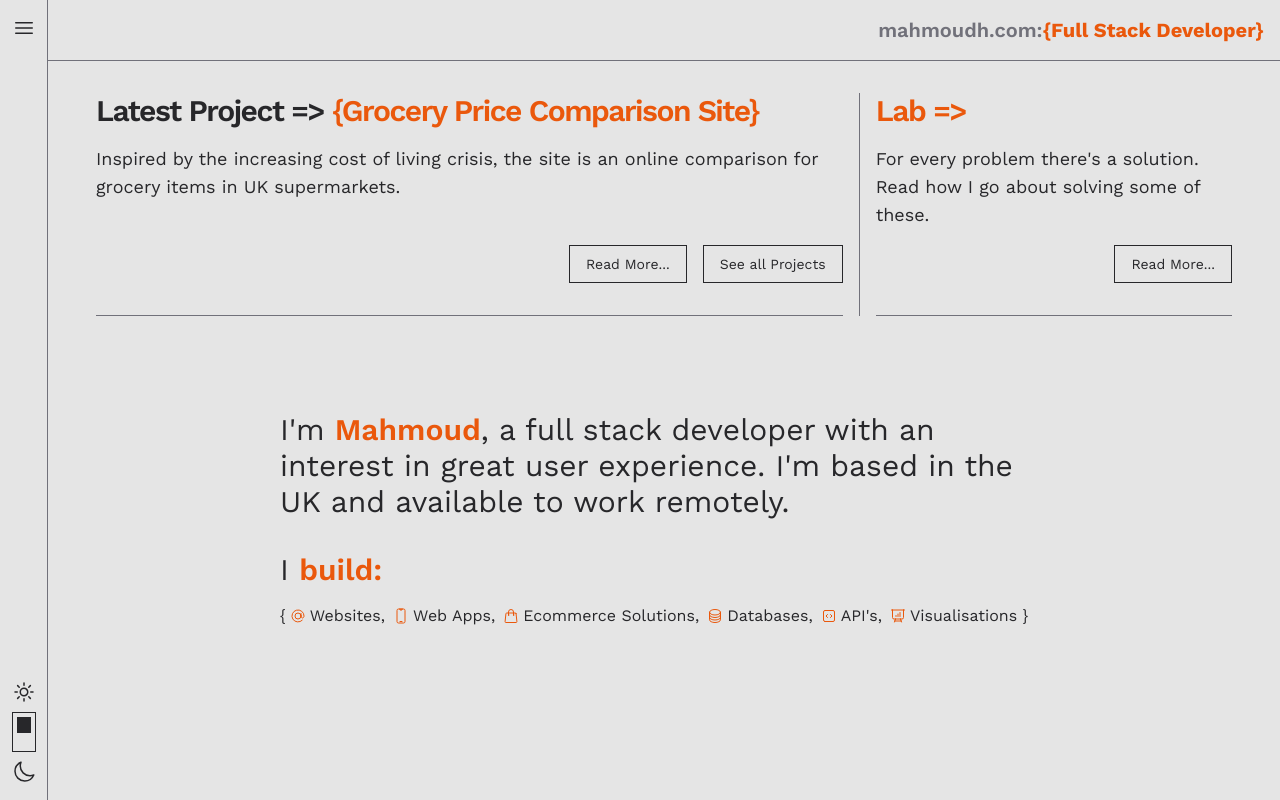
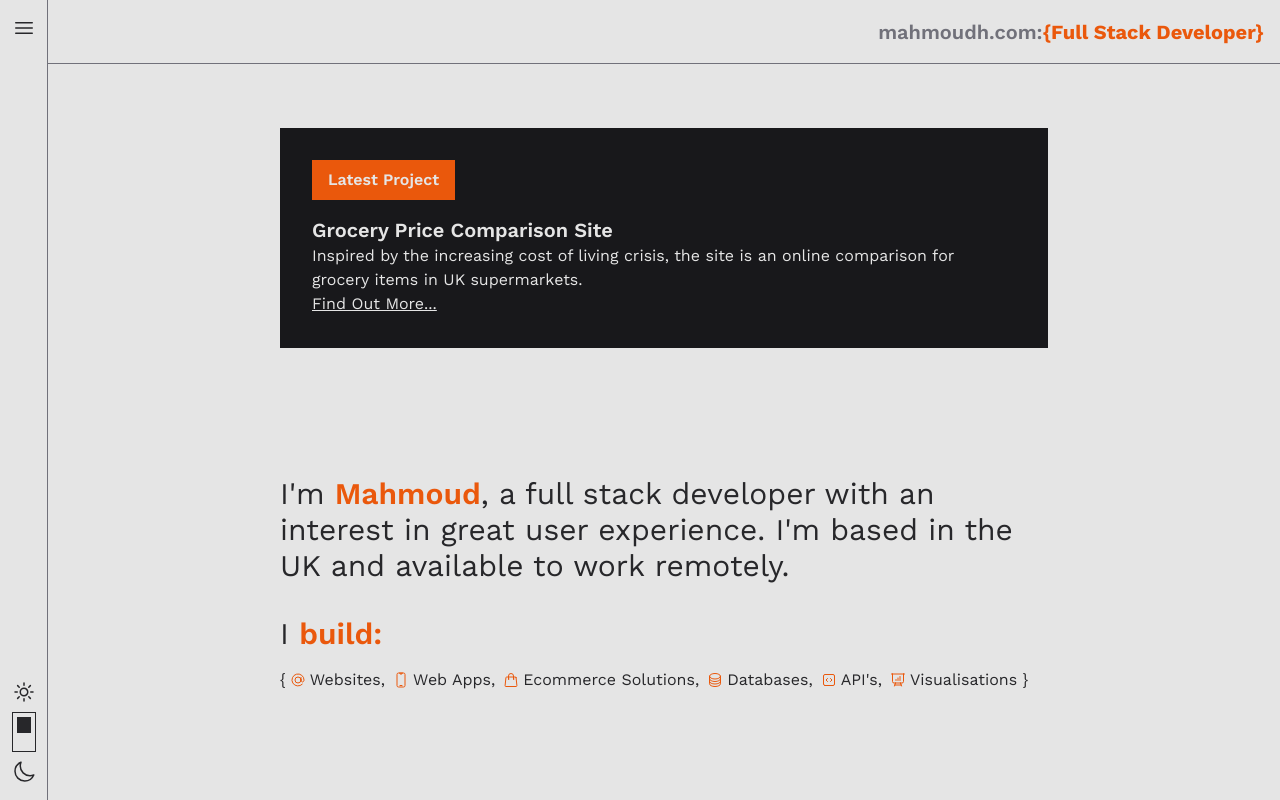
Before and after one commit to mahmoudh-web/portfolio, a Next.js app: page / in a window 1280 px wide. Built offline with nearby package versions, Linux system fonts and the light colour scheme.

Commit message:
removed lab section from nav and layout

```diff
--- a/components/Template.js
+++ b/components/Template.js
@@ -26,12 +26,11 @@ const Template = ({children}) => {
             <div
                 className="
                     flex flex-col
-                    h-full
                     overflow-y-auto overscroll-none
                     "
             >
                 <Header />
-                <div className="pl-20 pr-8 py-8 h-full">
+                <div className="pl-20 pr-8 py-8">
                     {children}
                 </div>
             </div>
--- /dev/null
+++ b/components/homePage/HeroBanner.js
@@ -0,0 +1,27 @@
+import Link from "next/link"
+
+const HeroBanner = () => {
+    return (
+        <div
+            className="
+                flex
+                w-full
+                p-8
+                justify-center
+            "
+        >
+                <div className="flex flex-col w-full items-start gap-4 max-w-screen-md bg-zinc-900 text-neutral-200 p-8">
+                    <h3 className="bg-orange-600 px-4 py-2 font-semibold w-max">Latest Project</h3>
+                    <div className="w-full">
+                        <p className="text-xl font-semibold">Grocery Price Comparison Site</p>
+                        <p className="shrink">Inspired by the increasing cost of living crisis, the site is an online comparison for grocery items in UK supermarkets.</p>
+                        <Link href='#'>
+                            <p className="cursor-pointer self-end hover:font-semibold underline">Find Out More...</p>
+                        </Link>
+                    </div>
+                </div>
+        </div>
+    )
+}
+
+export default HeroBanner
--- a/components/menuPages.js
+++ b/components/menuPages.js
@@ -1,15 +1,16 @@
 import {
     BeakerIcon,
     ChatBubbleLeftEllipsisIcon,
-    HomeIcon, InformationCircleIcon, RectangleStackIcon,
+    InformationCircleIcon,
+    RectangleStackIcon
 } from '@heroicons/react/24/outline'
 
 
 const pages = [
-    {
-        title: 'Lab',
-        icon: BeakerIcon,
-    },
+    // {
+    //     title: 'Lab',
+    //     icon: BeakerIcon,
+    // },
     {
         title: 'Projects',
         icon: RectangleStackIcon,
--- a/next.config.js
+++ b/next.config.js
@@ -3,6 +3,8 @@ const nextConfig = {
   reactStrictMode: true,
   swcMinify: true,
   images: {
+    // loader: 'cloudinary',
+    // path: `https://res.cloudinary.com/mahmoudh/image/upload/`,
     domains: [
       "res.cloudinary.com"
     ]
--- a/pages/index.js
+++ b/pages/index.js
@@ -14,6 +14,7 @@ import {
     CodeBracketSquareIcon,
     PresentationChartBarIcon
 } from '@heroicons/react/24/outline'
+import HeroBanner from "../components/homePage/HeroBanner"
 
 export default function Home() {
     return (
@@ -25,8 +26,11 @@ export default function Home() {
                 w-full min-h-fit
                 overflow-hidden
                 "
-                >
-                <div className="flex lg:w-2/3 lg:px-4">
+            >
+                <FadeIn>
+                    <HeroBanner />
+                </FadeIn>
+                {/* <div className="flex lg:w-2/3 lg:px-4">
                     <AnimateIn>
                         <Section section={latestProject} />
                     </AnimateIn>
@@ -35,7 +39,7 @@ export default function Home() {
                     <AnimateIn start='100vw'>
                         <Section section={lab} />
                     </AnimateIn>
-                </div>
+                </div> */}
             </div>
             <div className="lg:px-4">
                 <FadeIn>
```
